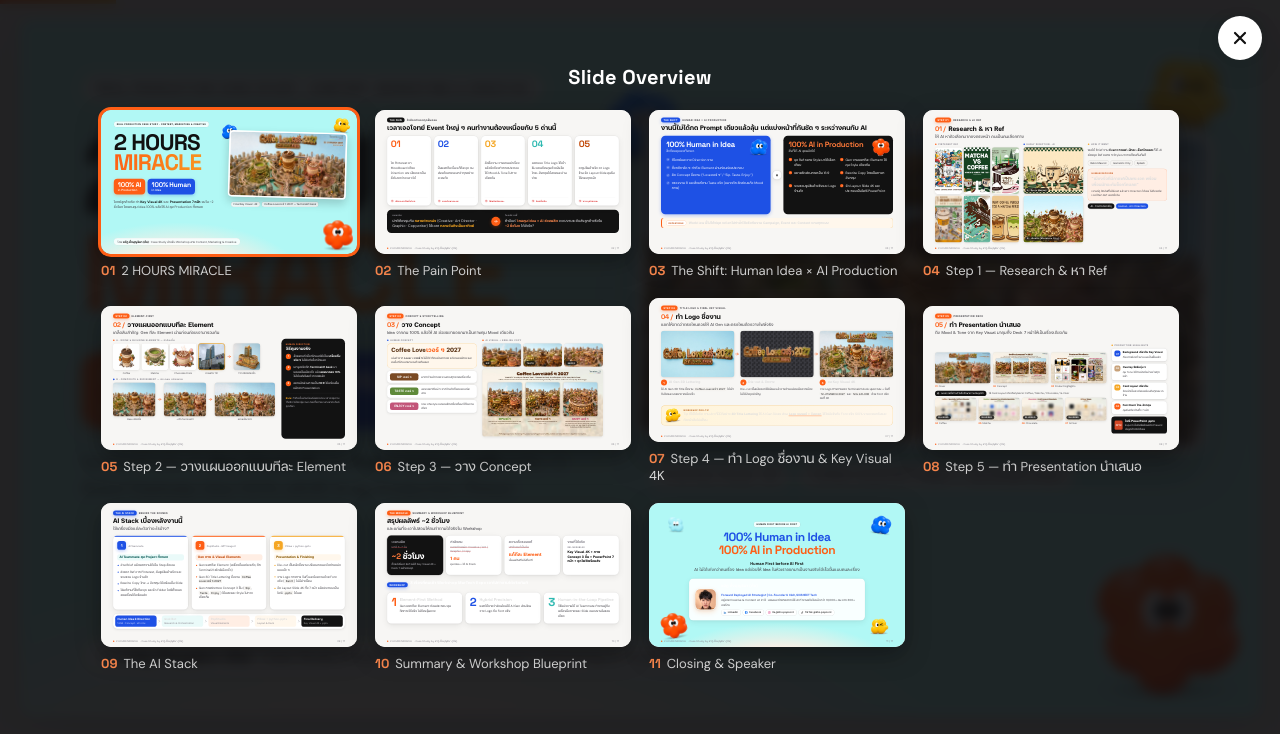
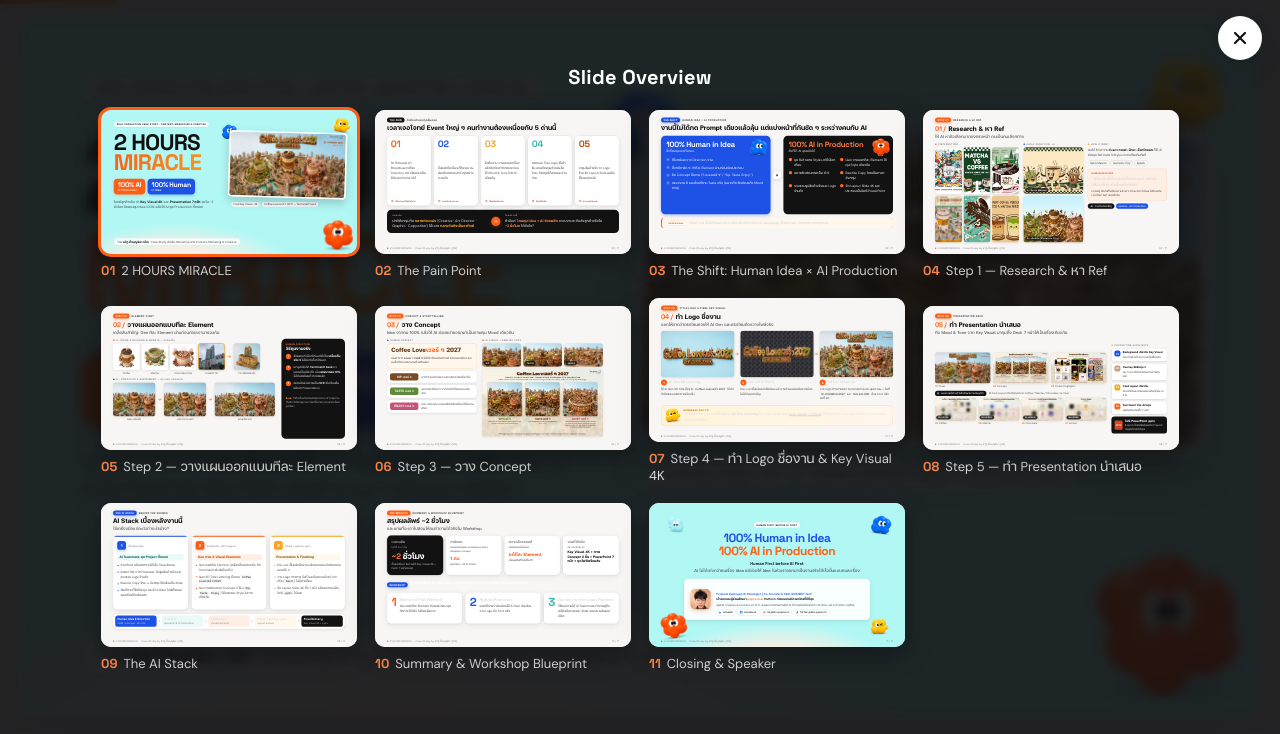
Before and after one commit to schwatkho/2hours-miracle-showcase, a plain HTML site: page index.html in a window 1280 px wide. Both pictures are taken after a click on the button "Overview". Drawn offline with Linux system fonts and the light colour scheme.

Commit message:
Add popcont.ai founder line to Slide 11 speaker bio

```diff
--- a/index.html
+++ b/index.html
@@ -274,12 +274,15 @@ code{font-family:var(--display);font-size:.92em;background:var(--s2);border:1px
 .s-close .big .o{color:var(--v)} .s-close .big .b{color:var(--bl)} .s-close .big .d{display:none!important}
 .s-close .q{font-family:var(--head);font-size:21px;line-height:1.5;color:var(--t2);margin-top:16px;max-width:1040px}
 .s-close .q b{color:var(--t1);font-family:var(--display);font-weight:700}
-.spk{margin-top:26px;width:880px;display:flex;gap:24px;align-items:center;text-align:left;padding:24px 28px;background:rgba(255,255,255,.92);position:relative;z-index:2}
+.spk{margin-top:24px;width:930px;display:flex;gap:24px;align-items:center;text-align:left;padding:22px 28px;background:rgba(255,255,255,.92);position:relative;z-index:2}
+.spk .bio-hl{font-size:15px;font-weight:600;color:var(--t1);margin-top:7px;line-height:1.45}
+.spk .bio-hl a{color:var(--v);text-decoration:none}
+.spk .bio-hl a:hover{text-decoration:underline}
 .av{flex:none;width:108px;height:108px;border-radius:28px;background:#ecc09b;overflow:hidden;border:3px solid #fff;box-shadow:0 10px 26px rgba(255,107,0,.18),0 2px 8px rgba(15,23,42,.12)}
 .av img{width:100%;height:100%;object-fit:cover;object-position:center top;display:block}
 .spk h3{font-family:var(--head);font-weight:700;font-size:25px}
 .spk .rl{font-family:var(--display);font-weight:600;font-size:15px;color:var(--bl);margin-top:2px}
-.spk p{font-size:14.5px;line-height:1.55;color:var(--t2);margin-top:8px}
+.spk p{font-size:14px;line-height:1.5;color:var(--t2);margin-top:4px}
 .links{display:flex;gap:8px;margin-top:12px;flex-wrap:wrap}
 .links a{text-decoration:none;display:inline-flex;align-items:center;gap:7px;border-radius:999px;padding:6px 14px 6px 10px;font-size:13px;font-weight:500;background:#fff;border:1px solid var(--bd2);color:var(--t1);transition:background .2s,color .2s}
 .links a:hover{background:var(--ink);color:#fff}
@@ -716,6 +719,7 @@ code{font-family:var(--display);font-size:.92em;background:var(--s2);border:1px
     <div>
       <h3>ชวัฏ ตั้งบุญธินา (ก้อ)</h3>
       <div class="rl">Forward Deployed AI Strategist | Co-Founder &amp; CGO, SIXSHEET Tech</div>
+      <p class="bio-hl">เจ้าของและผู้ร่วมพัฒนา <a href="https://popcont.ai" target="_blank" rel="noopener">popcont.ai</a> Platform ทำคอนเทนต์ภาษาไทยที่ดีที่สุด</p>
       <p>อยู่สาย Creative &amp; Content มา 21 ปี · สอนและถ่ายทอดการใช้ AI ทำงานจริงไปแล้วกว่า 10,000+ คน จาก 300+ องค์กร</p>
       <div class="links">
         <a href="https://www.linkedin.com/in/schwat-tangboontina-ba4285128/" target="_blank" rel="noopener"><svg viewBox="0 0 24 24" fill="#0a66c2"><path d="M4.98 3.5a2.5 2.5 0 1 1 0 5 2.5 2.5 0 0 1 0-5zM3 9.5h4V21H3zM9.5 9.5h3.8v1.6h.1c.5-1 1.8-2 3.8-2 4 0 4.8 2.6 4.8 6V21h-4v-5.2c0-1.3 0-2.9-1.8-2.9s-2.1 1.4-2.1 2.8V21h-4z"/></svg>LinkedIn</a>
```
